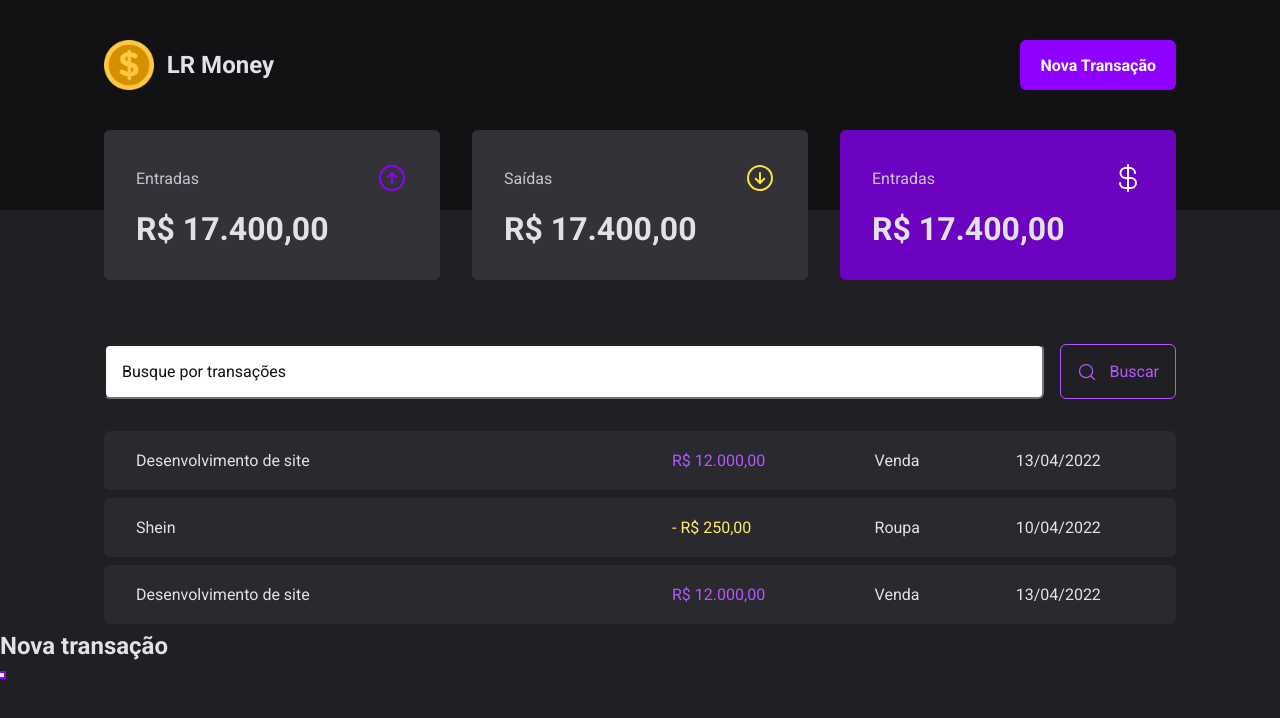
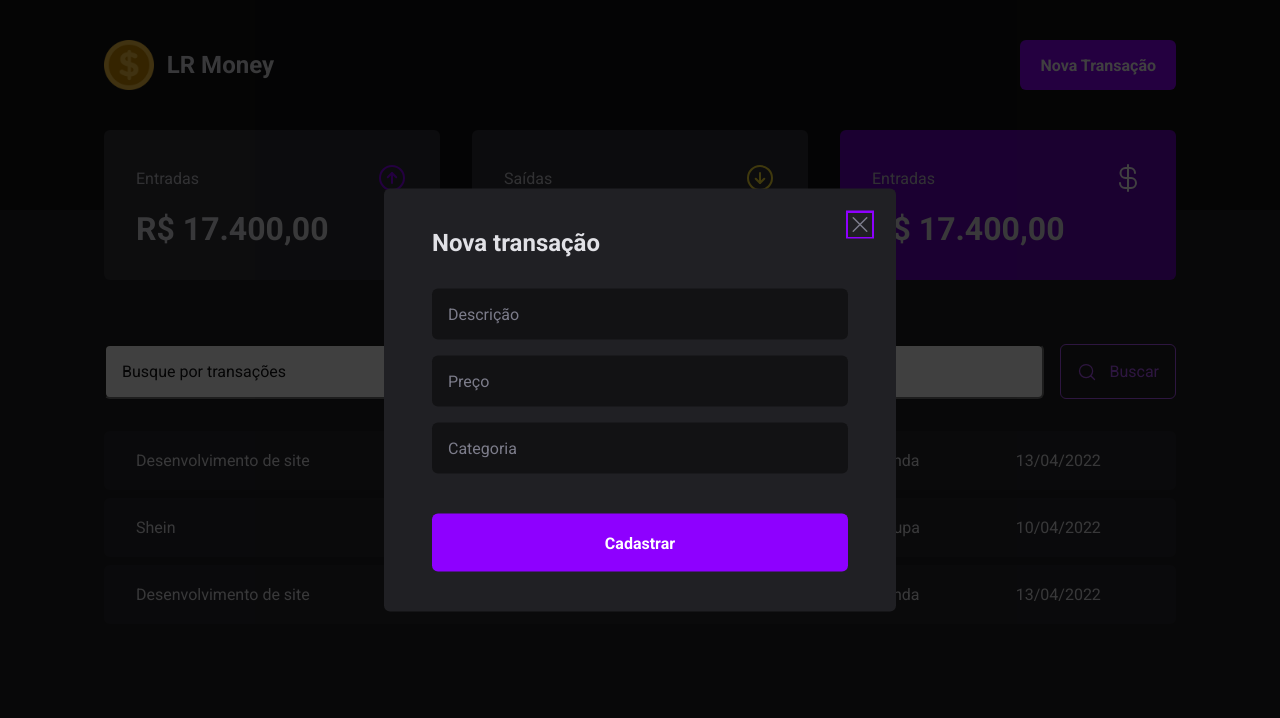
Before and after one commit to Luizenys/LR-Money, a React (Vite) app: page / in a window 1280 px wide. Both pictures are taken after a click on the button "Nova Transação". Shown: the top 718 px of the page. Built offline with nearby package versions, Linux system fonts and the light colour scheme.

Commit message:
feat: styling new transaction modal

```diff
--- a/src/components/Header/index.tsx
+++ b/src/components/Header/index.tsx
@@ -2,6 +2,7 @@
 import * as Dialog from '@radix-ui/react-dialog'
 
 import logoImg from '../../assets/coin.png'
+import { NewTransactionModal } from "../NewTransactionModal";
 
 export function Header() {
     return (
@@ -16,15 +17,7 @@
                         <NewTransactionButton>Nova Transação</NewTransactionButton>
                     </Dialog.Trigger>
 
-                    <Dialog.Portal>
-                        <Dialog.Overlay />
-
-                        <Dialog.Content>
-                            <Dialog.Title>Nova transação</Dialog.Title>
-
-                            <Dialog.Close />
-                        </Dialog.Content>
-                    </Dialog.Portal>
+                    <NewTransactionModal></NewTransactionModal>
                 </Dialog.Root>
             </HeaderContent>
         </HeaderContainer>
--- /dev/null
+++ b/src/components/NewTransactionModal/index.tsx
@@ -0,0 +1,27 @@
+import * as Dialog from '@radix-ui/react-dialog'
+import { CloseButton, Content, Overlay } from './styles'
+import { X } from 'phosphor-react'
+
+export function NewTransactionModal() {
+    return (
+        <Dialog.Portal>
+            <Overlay />
+
+            <Content>
+                <Dialog.Title>Nova transação</Dialog.Title>
+
+                <CloseButton>
+                    <X size={24} />
+                </CloseButton>
+
+                <form>
+                    <input type='text' placeholder='Descrição' required />
+                    <input type='number' placeholder='Preço' required />
+                    <input type='text' placeholder='Categoria' required />
+
+                    <button type='submit'>Cadastrar</button>
+                </form>
+            </Content>
+        </Dialog.Portal>
+    )
+}
--- /dev/null
+++ b/src/components/NewTransactionModal/styles.ts
@@ -0,0 +1,71 @@
+import * as Dialog from '@radix-ui/react-dialog'
+import styled from 'styled-components'
+
+export const Overlay = styled(Dialog.Overlay)`
+    position: fixed;
+    width: 100vw;
+    height: 100vh;
+    inset: 0;
+    background: rgba(0, 0, 0, 0.75)
+`;
+
+export const Content = styled(Dialog.Content)`
+    min-width: 32rem;
+    border-radius: 6px;
+    padding: 2.5rem 3rem;
+    background: ${props => props.theme['gray-800']};
+
+    position: fixed;
+    top: 50%;
+    left: 50%;
+    transform: translate(-50%, -50%);
+
+    form {
+        margin-top: 2rem;
+
+        display: flex;
+        flex-direction: column;
+        gap: 1rem;
+
+        input {
+            border-radius: 6px;
+            border: 0;
+            background: ${props => props.theme['gray-900']};
+            color: ${props => props.theme['gray-300']};
+            padding: 1rem;
+
+            &::placeholder {
+                color: ${props => props.theme['gray-500']};
+            }
+        }
+
+        button[type="submit"] {
+            height: 58px;
+            border: 0;
+            background: ${props => props.theme['purple-500']};
+            color: ${props => props.theme.white};
+            font-weight: bold;
+            padding: 0 1.25rem;
+            border-radius: 6px;
+            margin-top: 1.5rem;
+            cursor: pointer;
+
+            &:hover {
+                background: ${props => props.theme['purple-700']};
+                transition: background-color 0.2s;
+            }
+        }
+    }
+
+`;
+
+export const CloseButton = styled(Dialog.Close)`
+    position: absolute;
+    background: transparent;
+    border: 0;
+    top: 1.5rem;
+    right: 1.5rem;
+    line-height: 0;
+    cursor: pointer;
+    color: ${props => props.theme["gray-500"]};
+`;
```
